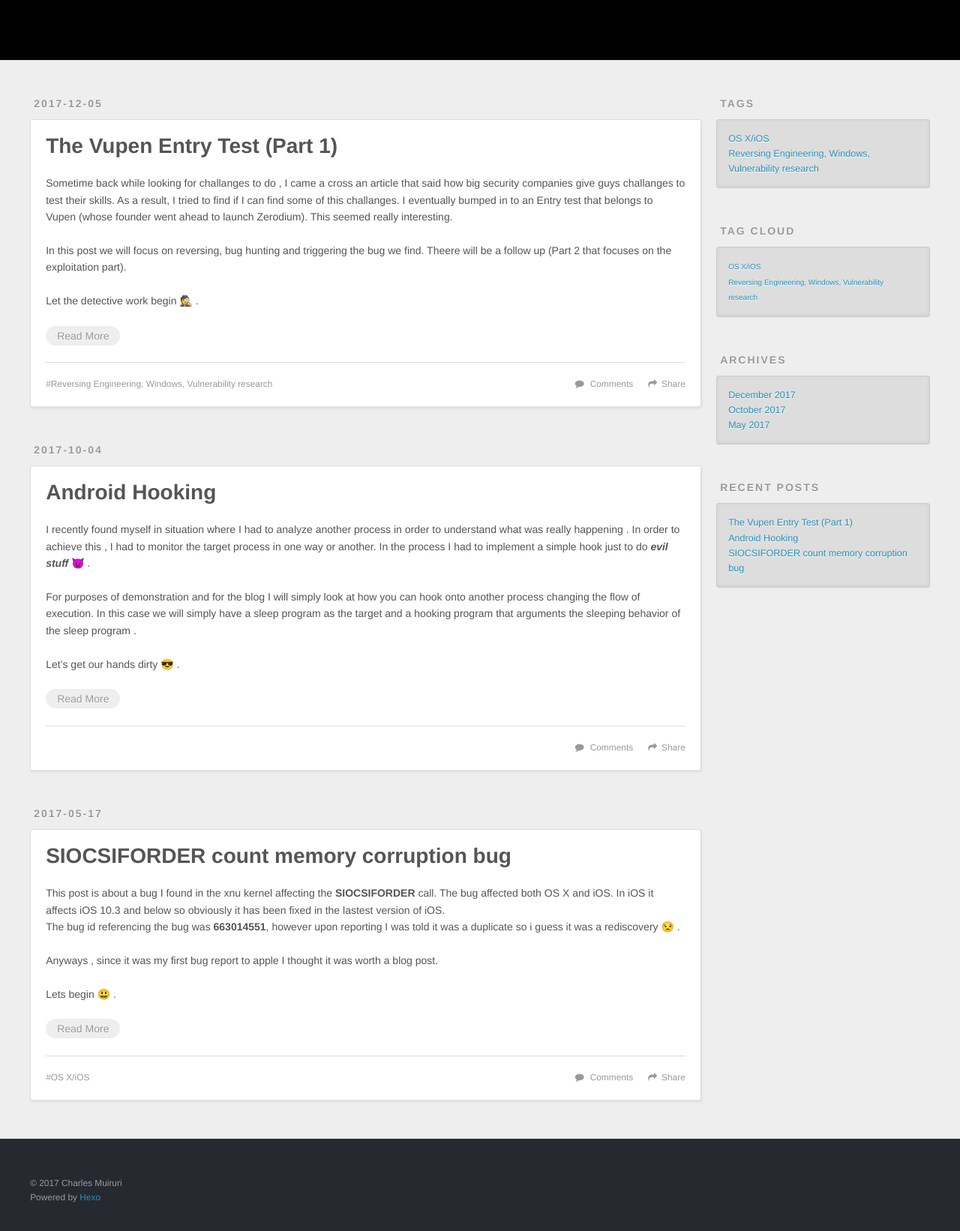
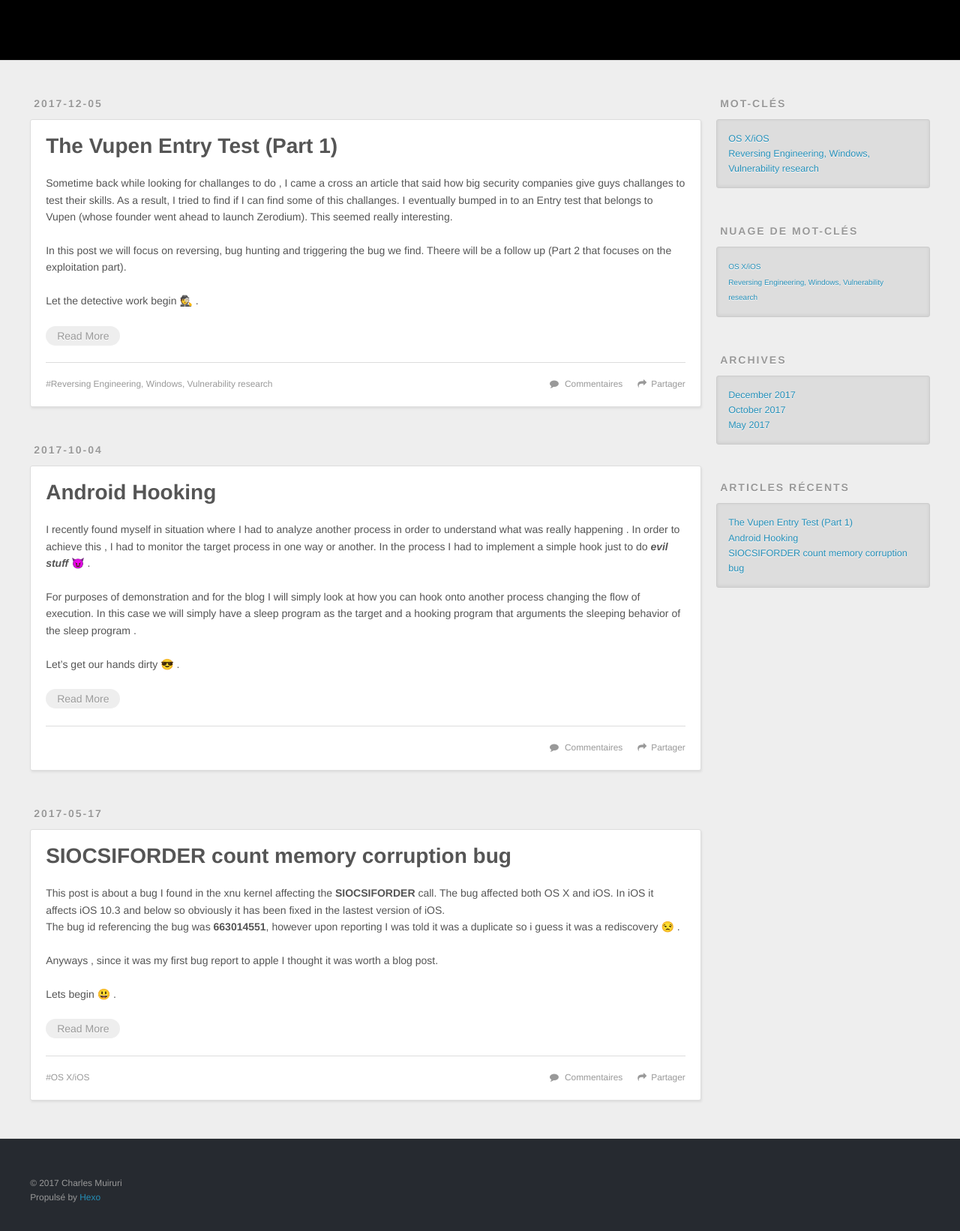
Before and after one commit to icrackthecode/icrackthecode.github.io, a plain HTML site: page index.html in a window 1280 px wide. Shown: the part 220-1862 px from the top of the page at 75% size. Drawn offline with nearby package versions, Linux system fonts and the light colour scheme.

Commit message:
Site updated: 2017-12-05 16:38:23

```diff
--- a/index.html
+++ b/index.html
@@ -79,9 +79,9 @@ ga('send', 'pageview');
                 <a id="nav-linkedin-link" class="nav-icon" href=""></a>
                 <a id="nav-twitter-link" class="nav-icon" href="https://twitter.com/icrackthecode"></a>
 
-                    <a id="nav-rss-link" class="nav-icon" href="/atom.xml" title="RSS Feed"></a>
+                    <a id="nav-rss-link" class="nav-icon" href="/atom.xml" title="Flux RSS"></a>
 
-                        <a id="nav-search-btn" class="nav-icon" title="Search"></a>
+                        <a id="nav-search-btn" class="nav-icon" title="Rechercher"></a>
             </nav>
             <div id="search-form-wrap">
                 <form action="//google.com/search" method="get" accept-charset="UTF-8" class="search-form"><input type="search" name="q" class="search-form-input" placeholder="Search"><button type="submit" class="search-form-submit">&#xF002;</button><input type="hidden" name="sitesearch" value="http://icrackthecode.github.io"></form>
@@ -125,9 +125,9 @@ ga('send', 'pageview');
 
     </div>
     <footer class="article-footer">
-      <a data-url="http://icrackthecode.github.io/2017/12/05/The-Vupen-Entry-Test-Part-1/" data-id="cjato44v60002nr2ykfovuorj" class="article-share-link">Share</a>
+      <a data-url="http://icrackthecode.github.io/2017/12/05/The-Vupen-Entry-Test-Part-1/" data-id="cjato70120001ph2yf4a68qtv" class="article-share-link">Partager</a>
 
-        <a href="http://icrackthecode.github.io/2017/12/05/The-Vupen-Entry-Test-Part-1/#disqus_thread" class="article-comment-link">Comments</a>
+        <a href="http://icrackthecode.github.io/2017/12/05/The-Vupen-Entry-Test-Part-1/#disqus_thread" class="article-comment-link">Commentaires</a>
 
 
   <ul class="article-tag-list"><li class="article-tag-list-item"><a class="article-tag-list-link" href="/tags/Reversing-Engineering-Windows-Vulnerability-research/">Reversing Engineering, Windows, Vulnerability research</a></li></ul>
@@ -172,9 +172,9 @@ ga('send', 'pageview');
 
     </div>
     <footer class="article-footer">
-      <a data-url="http://icrackthecode.github.io/2017/10/04/Android-Hooking/" data-id="cjato44v00000nr2yfxji64r3" class="article-share-link">Share</a>
+      <a data-url="http://icrackthecode.github.io/2017/10/04/Android-Hooking/" data-id="cjato70170003ph2ywiqfbih4" class="article-share-link">Partager</a>
 
-        <a href="http://icrackthecode.github.io/2017/10/04/Android-Hooking/#disqus_thread" class="article-comment-link">Comments</a>
+        <a href="http://icrackthecode.github.io/2017/10/04/Android-Hooking/#disqus_thread" class="article-comment-link">Commentaires</a>
 
 
     </footer>
@@ -217,9 +217,9 @@ ga('send', 'pageview');
 
     </div>
     <footer class="article-footer">
-      <a data-url="http://icrackthecode.github.io/2017/05/17/SIOCSIFORDER-count-out-of-bounds/" data-id="cjato44v40001nr2ydbyqtaxf" class="article-share-link">Share</a>
+      <a data-url="http://icrackthecode.github.io/2017/05/17/SIOCSIFORDER-count-out-of-bounds/" data-id="cjato700x0000ph2ynrhgzp9r" class="article-share-link">Partager</a>
 
-        <a href="http://icrackthecode.github.io/2017/05/17/SIOCSIFORDER-count-out-of-bounds/#disqus_thread" class="article-comment-link">Comments</a>
+        <a href="http://icrackthecode.github.io/2017/05/17/SIOCSIFORDER-count-out-of-bounds/#disqus_thread" class="article-comment-link">Commentaires</a>
 
 
   <ul class="article-tag-list"><li class="article-tag-list-item"><a class="article-tag-list-link" href="/tags/OS-X-iOS/">OS X/iOS</a></li></ul>
@@ -241,7 +241,7 @@ ga('send', 'pageview');
 
 
   <div class="widget-wrap">
-    <h3 class="widget-title">Tags</h3>
+    <h3 class="widget-title">Mot-clés</h3>
     <div class="widget">
       <ul class="tag-list"><li class="tag-list-item"><a class="tag-list-link" href="/tags/OS-X-iOS/">OS X/iOS</a></li><li class="tag-list-item"><a class="tag-list-link" href="/tags/Reversing-Engineering-Windows-Vulnerability-research/">Reversing Engineering, Windows, Vulnerability research</a></li></ul>
     </div>
@@ -251,7 +251,7 @@ ga('send', 'pageview');
 
 
   <div class="widget-wrap">
-    <h3 class="widget-title">Tag Cloud</h3>
+    <h3 class="widget-title">Nuage de mot-clés</h3>
     <div class="widget tagcloud">
       <a href="/tags/OS-X-iOS/" style="font-size: 10px;">OS X/iOS</a> <a href="/tags/Reversing-Engineering-Windows-Vulnerability-research/" style="font-size: 10px;">Reversing Engineering, Windows, Vulnerability research</a>
     </div>
@@ -270,7 +270,7 @@ ga('send', 'pageview');
 
 
   <div class="widget-wrap">
-    <h3 class="widget-title">Recent Posts</h3>
+    <h3 class="widget-title">Articles récents</h3>
     <div class="widget">
       <ul>
 
@@ -299,7 +299,7 @@ ga('send', 'pageview');
   <div class="outer">
     <div id="footer-info" class="inner">
       &copy; 2017 Charles Muiruri<br>
-      Powered by <a href="http://hexo.io/" target="_blank">Hexo</a>
+      Propulsé by <a href="http://hexo.io/" target="_blank">Hexo</a>
     </div>
   </div>
 </footer>
```
Also changed, not shown: 2017/05/17/SIOCSIFORDER-count-out-of-bounds/index.html (+9 -9 lines), 2017/10/04/Android-Hooking/index.html (+10 -10 lines), 2017/12/05/The-Vupen-Entry-Test-Part-1/index.html (+9 -9 lines), archives/2017/05/index.html (+6 -6 lines), archives/2017/10/index.html (+6 -6 lines), archives/2017/12/index.html (+6 -6 lines), archives/2017/index.html (+6 -6 lines), archives/index.html (+6 -6 lines), tags/OS-X-iOS/index.html (+7 -7 lines), tags/Reversing-Engineering-Windows-Vulnerability-research/index.html (+7 -7 lines).
